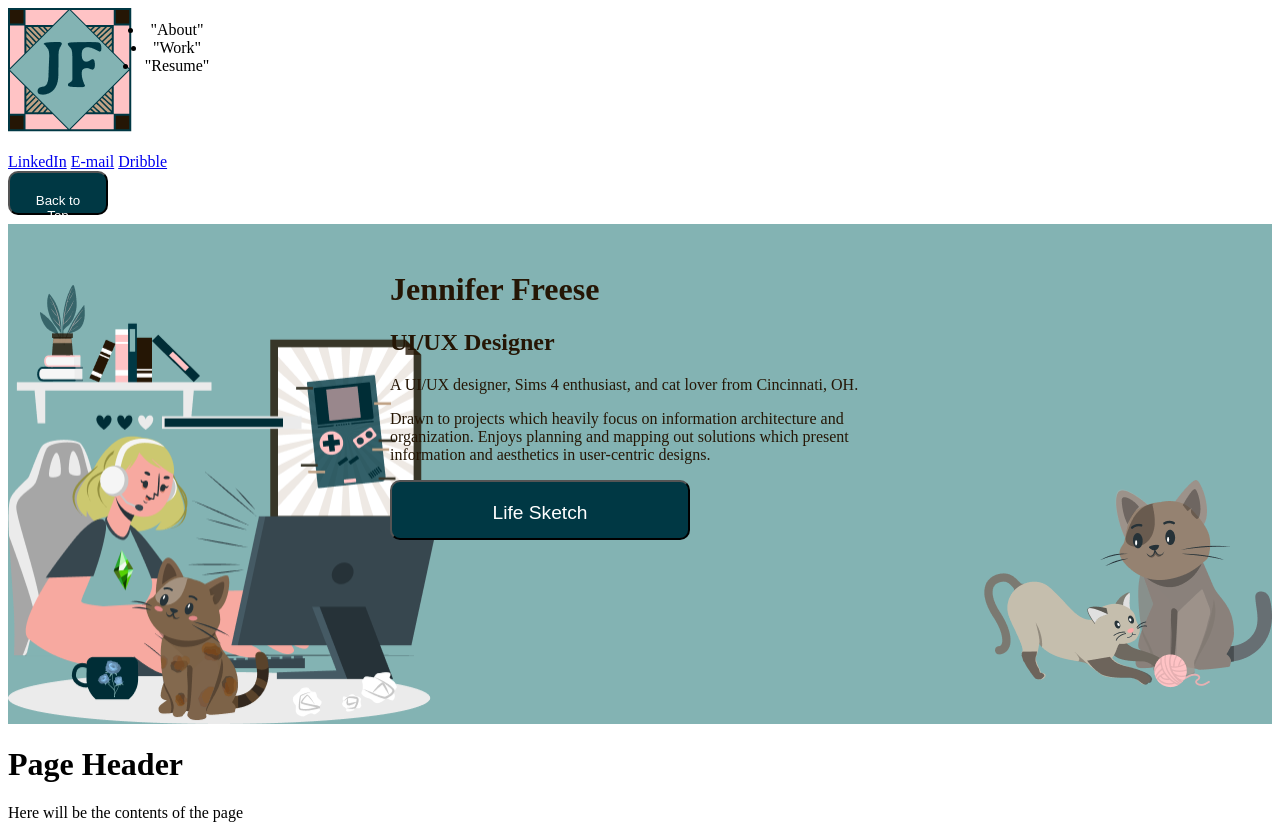
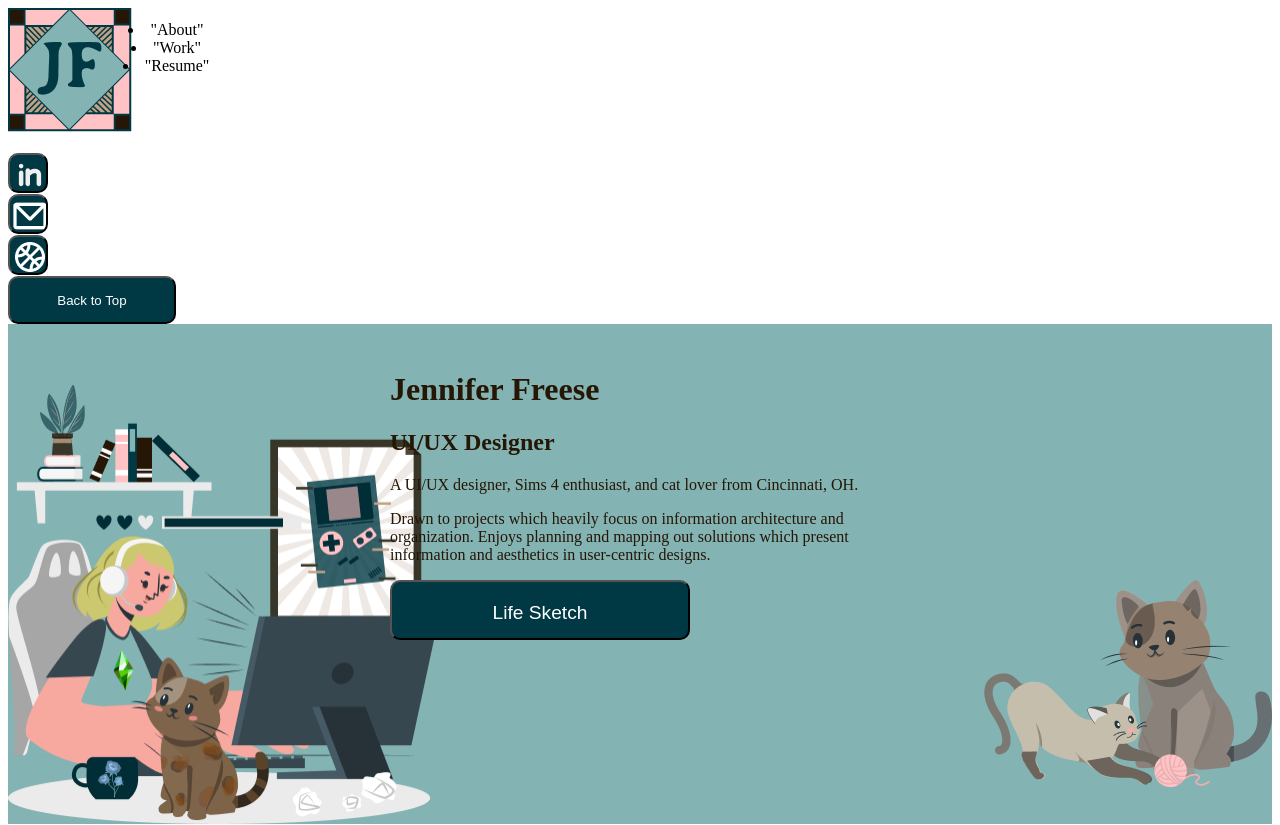
Before and after one commit to JFreese89/UX_UI_HW_17, a plain HTML site: page index.html in a window 1280 px wide. Shown: the top 825 px of the page. Drawn offline with Linux system fonts and the light colour scheme.

Commit message:
button mods

```diff
--- a/css/style.css
+++ b/css/style.css
@@ -17,6 +17,7 @@
   padding: 1%;
 }
 
+
 #button {
   background-color: #003844;
   background-position: left;
@@ -33,23 +34,48 @@
 .LI  {
   background-image: url("/images/Linked_In.png");
   background-repeat: none;
-  height: 5%;
-  width: 5%;
+  height: 40px;
+  width: 40px;
+  border-radius: 10px;
 }
 .em  {
   background-image: url("/images/email.png");
   background-repeat: none;
+  height: 40px;
+  width: 40px;
+  border-radius: 10px;
 }
 .drb  {
   background-image: url("/images/dribble.png");
   background-repeat: none;
+  height: 40px;
+  width: 40px;
+  border-radius: 10px;
 }
 
 .li {
   width: 50%;
   margin-left: auto;
+  display: flex;
+  justify-content: flex-start;
+  align-content: flex-start;
 }
 
+.topbutton {
+  grid-area: hover;
+  background-color: #003844;
+  color: white;
+  border-radius: 10px;
+  width: 168px;
+  height: 48px;
+  text-align: center;
+  justify-content: flex-end;
+  transition: all 2s ease;
+}
+
+.topbutton:hover {
+  background-color: rgba(0, 56, 68, 0.8);
+}
 
 .heroImg {
   height: 450px;
@@ -72,7 +98,15 @@
   padding: 20px;
   color: white;
   font-size: larger;
+  text-align: center;
+  justify-content: flex-end;
+  transition: all 2s ease;
 }
+
+#herobutton:hover {
+  font-size: 175%;
+}
+
 .content {
   width: 500px;
   margin: 0 auto;
@@ -111,9 +145,3 @@ input[type=text], select, textarea {
     background-color: #83b3b3;
     padding: 20px;
   }
-
-  .contact {
-    text-align: auto;
-    align-content:flex-end;
-    justify-content: flex-end;
-  }
--- a/index.html
+++ b/index.html
@@ -23,11 +23,17 @@
 </ul>
 </nav>
 <div class="navbar">
-  <a href="#LI" class= "LinkedIn">LinkedIn</a>
-  <a href="#em" class="e-mail">E-mail</a>
-  <a href="#drb" class="Dribble">Dribble</a>
+  <section class="grid">
+    <button class="LI"> <label for="LinkedIn"></label></button>
+  </section>
+  <section class="grid">
+    <button class="em"> <label for="E-mail"></label></button>
+  </section>
+  <section class="grid">
+    <button class="drb"> <label for="Dribble"></label></button>
+  </section>
   <div class="dropdown">
-    <button id="button">Back to Top
+    <button class="topbutton">Back to Top
     </button>
   </div>
 </div>
@@ -56,7 +62,7 @@
 
 <!--Footer-->
 
-
+<footer class="footer">
 <div class="container">
   <form action="/action_page.php">
     <label for="fname">First Name</label>
@@ -89,6 +95,7 @@
     </div>
   </div>
 </div>
+</footer>
 
 </body>
 </html>
```
